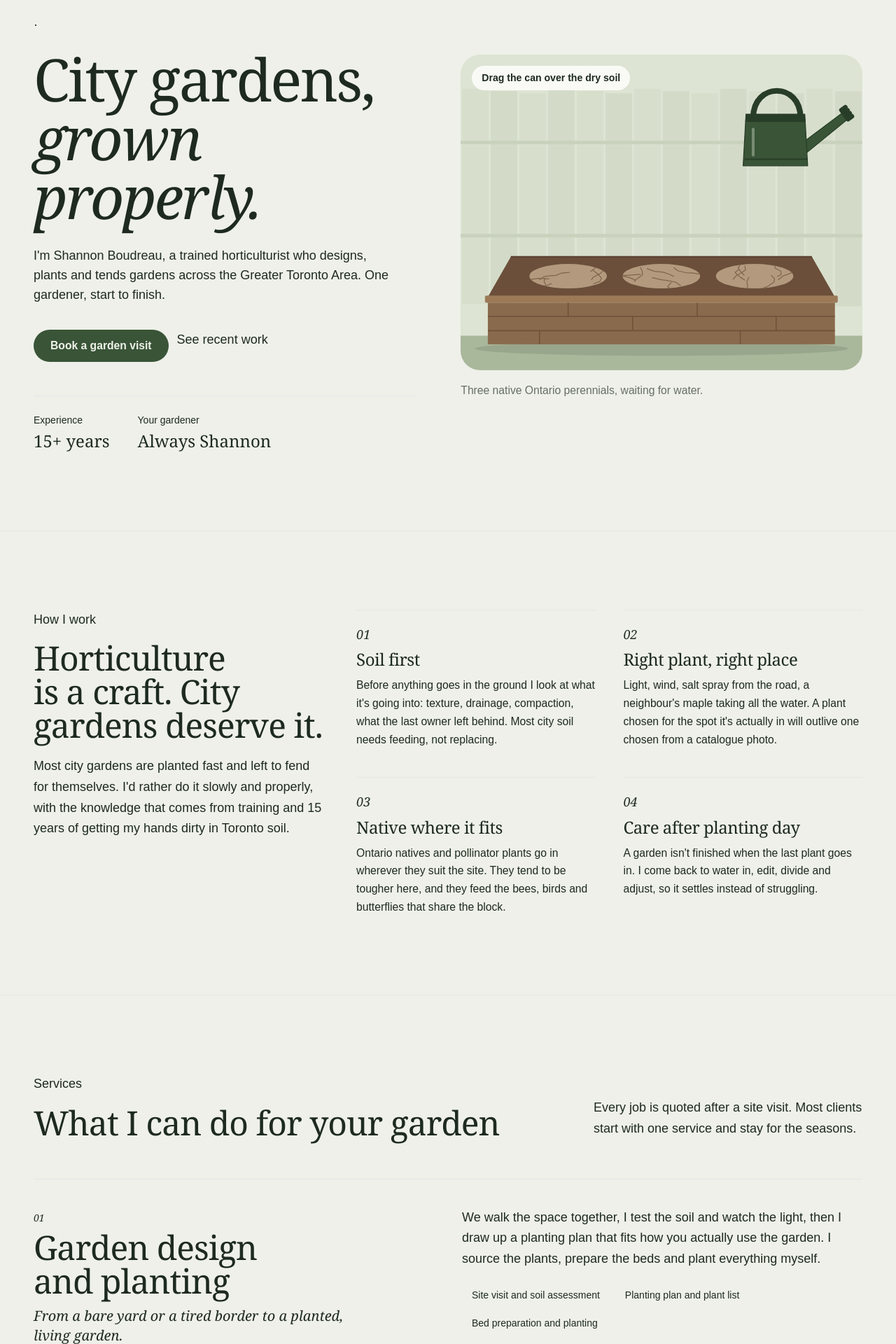
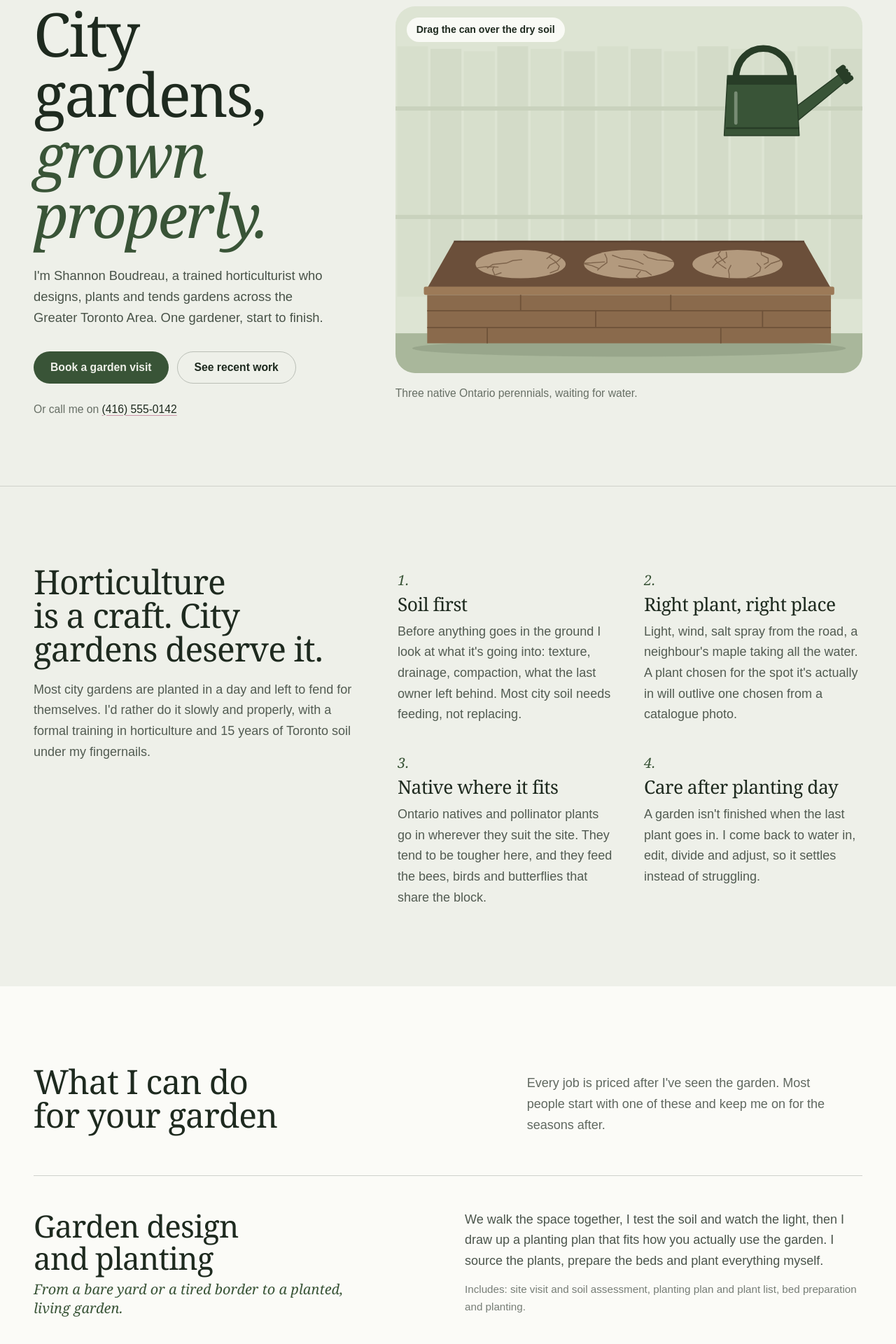
Before and after one commit to abbykjoseph-prog/ShannonGarden, a Next.js app: page / in a window 1280 px wide. Shown: the part 140-2060 px from the top of the page at 70% size. Built offline with nearby package versions, Linux system fonts and the light colour scheme.

Commit message:
Rework Home page
Co-Authored-By: Claude Opus 5.5 <noreply@anthropic.com>

```diff
--- a/app/page.tsx
+++ b/app/page.tsx
@@ -7,110 +7,86 @@ import { approach, services, site } from "@/lib/site";
 
 export const metadata: Metadata = {
   title: { absolute: `${site.name} | Garden design and care in Toronto and the GTA` },
-  description: `Garden design and care in Toronto and the GTA from ${site.person}, a trained horticulturist. Design, planting, seasonal maintenance, balconies and native pollinator gardens. One gardener, start to finish.`,
+  description: `Garden design and care in Toronto and the GTA from ${site.person}, a trained horticulturist. Planting, seasonal care, balconies and native pollinator gardens. One gardener, start to finish.`,
 };
 
-// Re-render daily so the server-rendered month is current before the client takes over.
+// Re-render daily so the server-rendered month is current before the visitor's own clock takes over.
 export const revalidate = 86400;
 
 export default function Home() {
   return (
     <>
-      {/* Hero */}
-      <section className="wrap grid items-center gap-12 pb-20 pt-12 md:grid-cols-[1fr_1.05fr] md:gap-16 md:pb-28 md:pt-20">
-        <div>
-          <p className="eyebrow">{site.educationShort} · {site.region}</p>
-          <h1 className="mt-5 text-[3.2rem] leading-[0.98] sm:text-7xl lg:text-[5.25rem]">
-            City gardens, <em className="text-forest">grown properly.</em>
+      <section className="wrap grid items-center gap-x-14 gap-y-12 pb-16 pt-10 md:grid-cols-12 md:pb-24 md:pt-16">
+        <div className="md:col-span-5">
+          <h1 className="text-[3.1rem] leading-[0.98] sm:text-7xl lg:text-[5.4rem]">
+            City gardens, <em className="text-green">grown properly.</em>
           </h1>
-          <p className="mt-7 max-w-lg text-lg text-ink/75">
+          <p className="mt-7 max-w-[42ch] text-[1.15rem] text-loam/80">
             I&apos;m {site.person}, a trained horticulturist who designs, plants and tends gardens across the Greater
             Toronto Area. One gardener, start to finish.
           </p>
-          <div className="mt-9 flex flex-wrap gap-3">
+          <div className="mt-8 flex flex-wrap gap-3">
             <Link href="/contact" className="btn-primary">Book a garden visit</Link>
-            <Link href="/work" className="btn-ghost">See recent work</Link>
+            <Link href="/work" className="btn-quiet">See recent work</Link>
           </div>
-          <dl className="mt-12 flex gap-10 border-t border-forest/15 pt-6 text-sm">
-            <div>
-              <dt className="text-ink/55">Experience</dt>
-              <dd className="mt-1 font-display text-2xl text-forest-deep">{site.yearsExperience}+ years</dd>
+          <p className="mt-6 text-[0.98rem] text-loam/65">
+            Or call me on <a href={site.phoneHref} className="link text-loam">{site.phone}</a>
+          </p>
         </div>
-            <div>
-              <dt className="text-ink/55">Your gardener</dt>
-              <dd className="mt-1 font-display text-2xl text-forest-deep">Always Shannon</dd>
+        <div className="md:col-span-7">
+          <WateringCan />
         </div>
-          </dl>
-        </div>
-        <WateringCan />
       </section>
 
-      {/* How I work */}
-      <section aria-labelledby="how" className="border-y border-forest/10 bg-cream-warm/60">
-        <div className="wrap grid gap-12 py-20 md:grid-cols-[0.8fr_1.4fr] md:py-28">
-          <div>
-            <p className="eyebrow">How I work</p>
-            <h2 id="how" className="mt-4 text-4xl leading-tight sm:text-5xl">
-              Horticulture is a craft. City gardens deserve it.
-            </h2>
-            <p className="mt-5 text-ink/75">
-              Most city gardens are planted fast and left to fend for themselves. I&apos;d rather do it slowly and
-              properly, with the knowledge that comes from training and {site.yearsExperience} years of getting my
-              hands dirty in Toronto soil.
+      <section aria-labelledby="how" className="border-t border-loam/15">
+        <div className="wrap grid gap-x-16 gap-y-12 py-20 md:grid-cols-12 md:py-28">
+          <div className="md:col-span-5">
+            <h2 id="how" className="text-[2.4rem] leading-[1.05] sm:text-5xl">Horticulture is a craft. City gardens deserve it.</h2>
+            <p className="mt-5 max-w-prose text-loam/75">
+              Most city gardens are planted in a day and left to fend for themselves. I&apos;d rather do it slowly and
+              properly, with a formal training in horticulture and {site.yearsExperience} years of Toronto soil under my
+              fingernails.
             </p>
           </div>
-          <ol className="grid gap-x-10 gap-y-10 sm:grid-cols-2">
+          <ol className="grid gap-x-10 gap-y-10 sm:grid-cols-2 md:col-span-7 md:pt-2">
             {approach.map((a, i) => (
-              <li key={a.title} className="border-t border-forest/20 pt-5">
-                <span className="font-display text-lg italic text-clay">0{i + 1}</span>
-                <h3 className="mt-1 text-2xl">{a.title}</h3>
-                <p className="mt-2 text-[0.98rem] text-ink/75">{a.body}</p>
+              <li key={a.title}>
+                <p className="font-display text-xl italic text-green">{i + 1}.</p>
+                <h3 className="mt-1 text-[1.65rem] leading-tight">{a.title}</h3>
+                <p className="mt-2 text-loam/75">{a.body}</p>
               </li>
             ))}
           </ol>
         </div>
       </section>
 
-      {/* Services */}
-      <section aria-labelledby="services" className="wrap py-20 md:py-28">
-        <div className="flex flex-col justify-between gap-6 md:flex-row md:items-end">
-          <div>
-            <p className="eyebrow">Services</p>
-            <h2 id="services" className="mt-4 max-w-2xl text-4xl leading-tight sm:text-5xl">
-              What I can do for your garden
-            </h2>
-          </div>
-          <p className="max-w-sm text-ink/70">
-            Every job is quoted after a site visit. Most clients start with one service and stay for the seasons.
+      <section aria-labelledby="services" className="bg-paper">
+        <div className="wrap py-20 md:py-28">
+          <div className="grid gap-6 md:grid-cols-12">
+            <h2 id="services" className="text-[2.4rem] leading-[1.05] sm:text-5xl md:col-span-6">What I can do for your garden</h2>
+            <p className="max-w-prose text-loam/70 md:col-span-5 md:col-start-8 md:pt-3">
+              Every job is priced after I&apos;ve seen the garden. Most people start with one of these and keep me on for the
+              seasons after.
             </p>
           </div>
 
-        <ul className="mt-14 divide-y divide-forest/15 border-y border-forest/15">
+          <ul className="mt-14 border-t border-loam/20">
             {services.map((s, i) => (
-            <li
-              key={s.slug}
-              className={`grid gap-6 py-10 md:grid-cols-12 md:gap-10 ${i % 2 === 1 ? "md:[&>*:first-child]:col-start-2" : ""}`}
-            >
-              <div className="md:col-span-5">
-                <span className="font-display text-sm italic text-clay">{String(i + 1).padStart(2, "0")}</span>
-                <h3 className={`mt-1 leading-[1.05] ${i === 0 ? "text-4xl sm:text-5xl" : "text-3xl sm:text-4xl"}`}>
+              <li key={s.slug} className="grid gap-x-12 gap-y-4 border-b border-loam/20 py-10 md:grid-cols-12 md:py-12">
+                <div className={i % 2 ? "md:col-span-5 md:col-start-2" : "md:col-span-5"}>
+                  <h3 className={i === 0 ? "text-[2.2rem] leading-[1.05] sm:text-[2.75rem]" : "text-[1.9rem] leading-[1.1] sm:text-[2.25rem]"}>
                     {s.title}
                   </h3>
-                <p className="mt-3 font-display text-xl italic text-forest">{s.lede}</p>
+                  <p className="mt-2 font-display text-[1.25rem] italic leading-snug text-green">{s.lede}</p>
                 </div>
-              <div className={`md:col-span-6 ${i % 2 === 1 ? "" : "md:col-start-7"}`}>
-                <p className="text-ink/75">{s.body}</p>
-                <ul className="mt-5 flex flex-wrap gap-2">
-                  {s.points.map((p) => (
-                    <li key={p} className="rounded-full bg-sage-soft px-3.5 py-1.5 text-sm text-forest-deep">
-                      {p}
+                <div className="md:col-span-6 md:col-start-7">
+                  <p className="max-w-prose text-loam/80">{s.body}</p>
+                  <p className="mt-3 text-[0.95rem] text-loam/60">Includes: {s.points.join(", ").toLowerCase()}.</p>
+                </div>
               </li>
             ))}
           </ul>
         </div>
-            </li>
-          ))}
-        </ul>
       </section>
 
       <ThisMonth initialMonth={new Date().getMonth()} />
```
Lines whose indentation alone changed are shown as unchanged.
